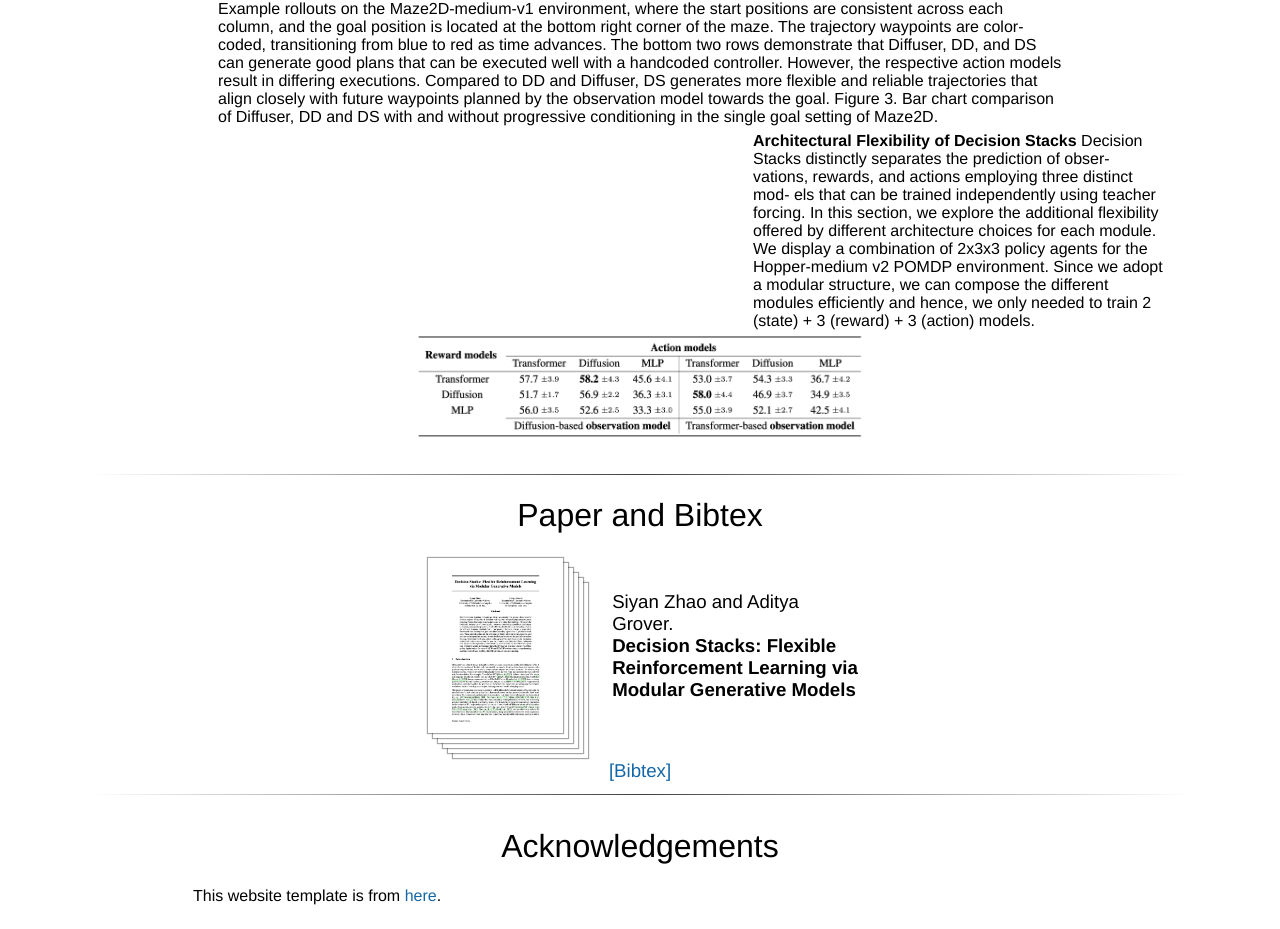
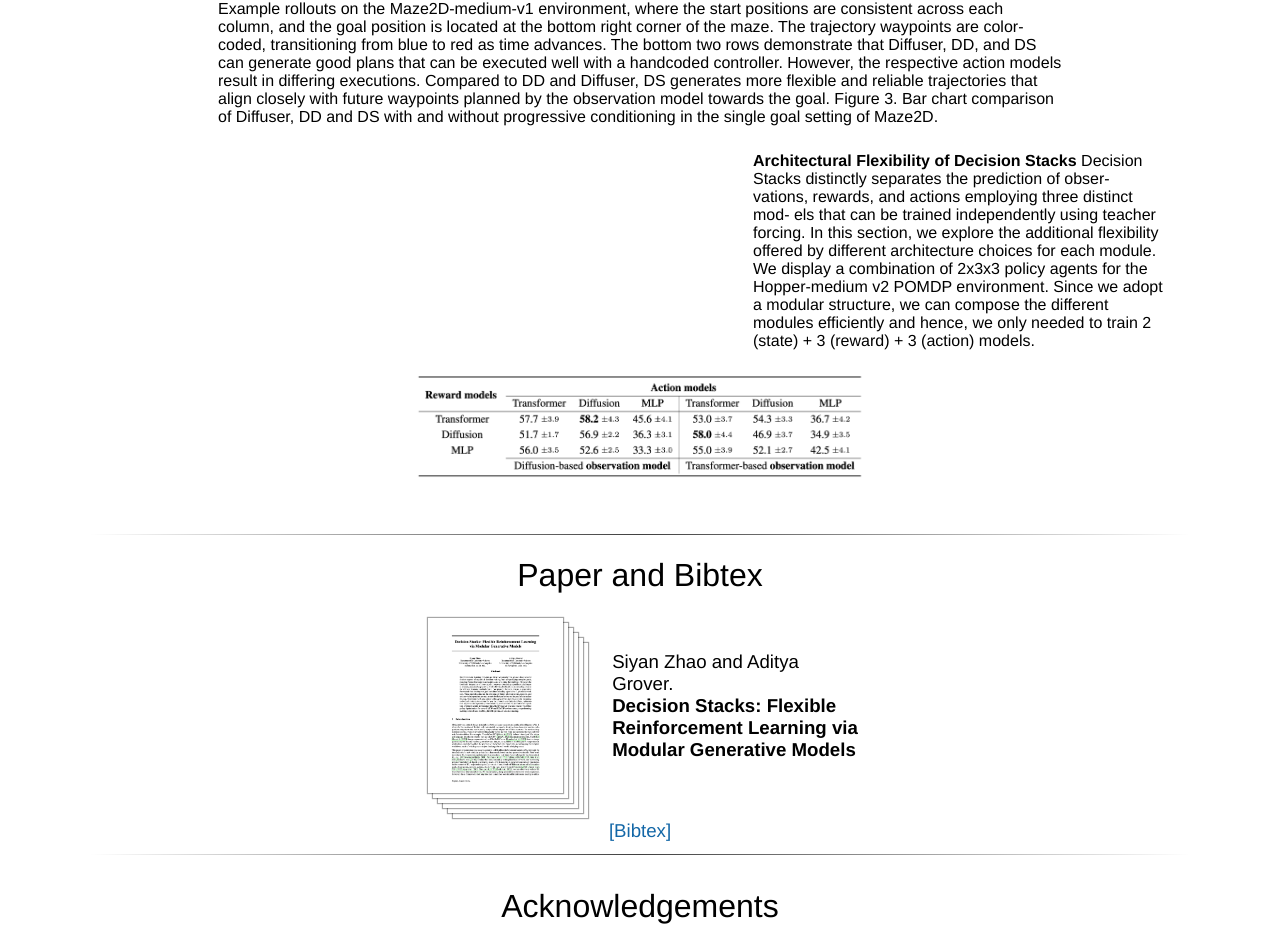
Before and after one commit to siyan-zhao/decision-stacks, a plain HTML site: page index.html in a window 1280 px wide. Shown: the part 2317-3246 px from the top of the page. Drawn offline with Linux system fonts and the light colour scheme; a script that the page names is missing.

Commit message:
Update index.html

```diff
--- a/index.html
+++ b/index.html
@@ -322,6 +322,7 @@ Figure 3. Bar chart comparison of Diffuser, DD and DS with and without progressi
 			</tr>
 		</center>
 	</table>
+<div style="display: flex; justify-content: center;margin-bottom: 20px;margin-top: 20px">
 <table align="center" width="420px" style="margin-right: 20px;">
         <tr>
             <td>
@@ -338,6 +339,8 @@ to train 2 (state) + 3 (reward) + 3 (action) models.
             </td>
         </tr>
     </table>
+	</div>
+<div style="display: flex; justify-content: center;margin-bottom: 20px;margin-top: 20px">
 <table align="center" width="420px">
         <tr>
             <td>
@@ -345,7 +348,7 @@ to train 2 (state) + 3 (reward) + 3 (action) models.
             </td>
         </tr>
     </table>
-
+	</div>
 	<br>
 	<hr>
 	<table align=center width=450px>
```
